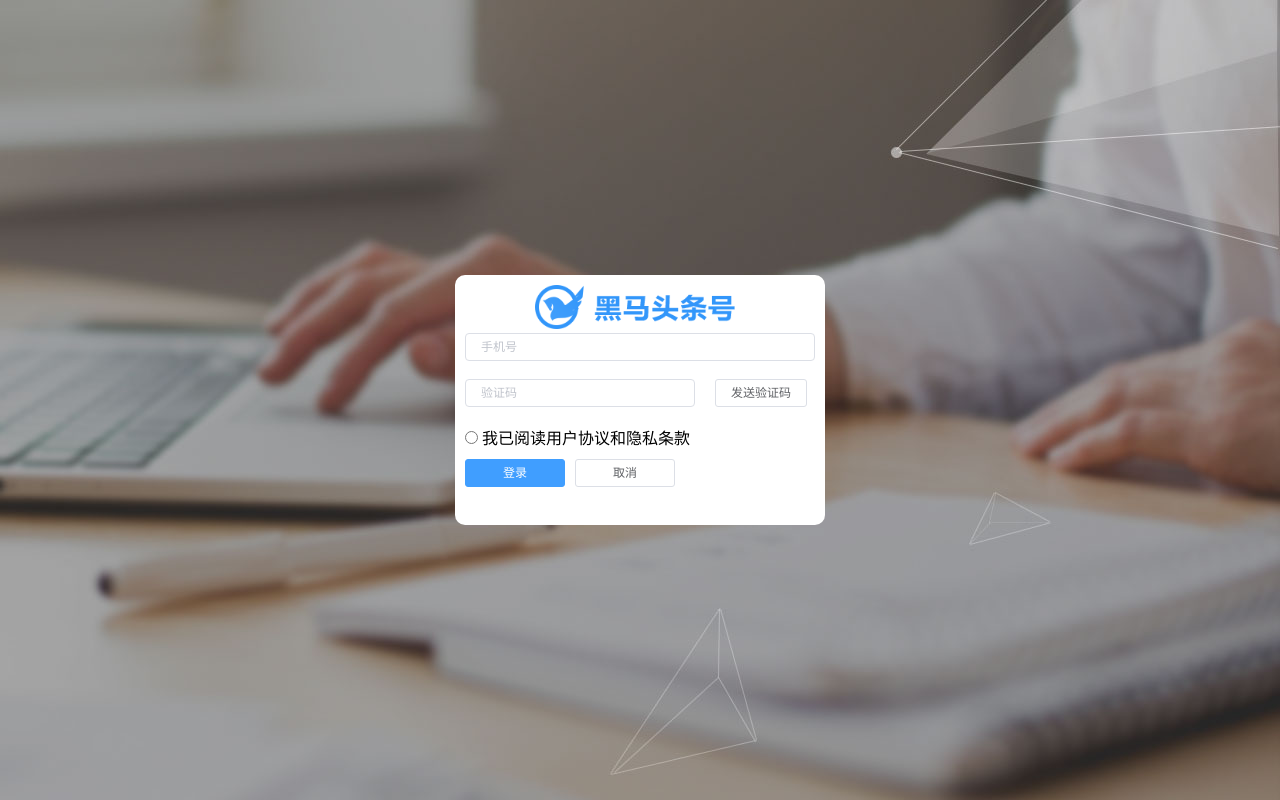
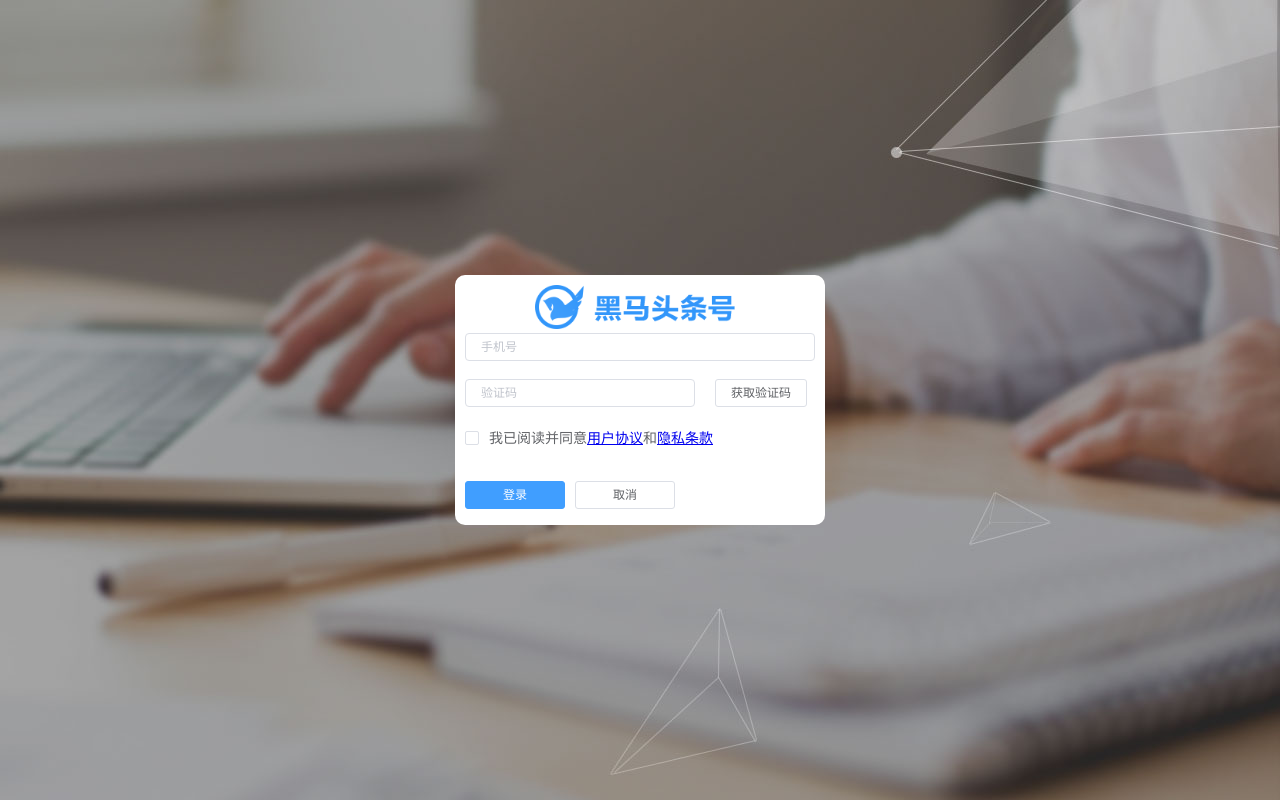
Before and after one commit to 358609107/xiangmu1, a Vue app: page /#/login in a window 1280 px wide. Built offline with nearby package versions, Linux system fonts and the light colour scheme.

Commit message:
登录页面完成

```diff
--- a/src/views/login/index.vue
+++ b/src/views/login/index.vue
@@ -1,15 +1,19 @@
 <template>
   <div class="login-wrap">
-    <el-form class="login-form" ref="form" :model="sizeForm"  size="mini">
+    <el-form class="login-form" ref="form" :model="sizeForm" :rules="rules" size="mini">
       <img src="../../assets/logo_index.png" alt="">
-      <el-form-item >
+      <el-form-item  prop="mobile">
         <el-input  v-model="sizeForm.mobile" placeholder="手机号"></el-input>
       </el-form-item>
-      <el-form-item >
+      <el-form-item  prop="code">
         <el-input class="aaa" v-model="sizeForm.code" placeholder="验证码"></el-input>
-         <el-button class="bbb" @click="handleSendCode">发送验证码</el-button>
-      </el-form-item>
-      <input  type="radio"> 我已阅读用户协议和隐私条款
+         <el-button class="bbb" @click="showGeetest"
+         :disabled ="!!codeTimer"
+         >{{ codeTimer ? `剩余${codeTime}秒` : "获取验证码"}}</el-button>
+      </el-form-item >
+      <el-form-item  prop="agree">
+       <el-checkbox v-model="sizeForm.agree">我已阅读并同意<a href="#">用户协议</a>和<a href="#">隐私条款</a></el-checkbox>
+       </el-form-item >
       <el-form-item>
 
         <el-button class="ccc" type="primary" @click="handleLogin" >登录</el-button>
@@ -28,12 +32,39 @@ export default {
     return {
       sizeForm: {
         mobile: '',
-        code: ''
-      }
+        code: '',
+        agree: ''
+      },
+      rules: {
+        mobile: [
+          { required: true, message: '清输入验证码', trigger: 'blur' },
+          { pattern: /\d{11}/, message: '长度 6 个字符', trigger: 'blur' }
+        ],
+        code: [
+          { required: true, message: '清输入验证码', trigger: 'blur' },
+          { pattern: /\d{6}/, message: '长度 6 个字符', trigger: 'blur' }
+        ],
+        agree: [
+          { required: true, message: '未同意协议' },
+          { pattern: /true/, message: '未同意协议' }
+        ]
+      },
+      codeTimer: null,
+      codeTime: 20
+
     };
   },
   methods: {
     handleLogin () {
+      this.$refs['form'].validate(valid => {
+        if (!valid) {
+
+        }
+      });
+      this.subimiLogin();
+    },
+
+    subimiLogin () {
       const { mobile, code } = this.sizeForm;
       axios({
         method: 'POST',
@@ -56,7 +87,16 @@ export default {
           this.$message.error('登录失败，手机号或验证码错误');
         });
     },
+
     handleSendCode () {
+      this.$refs['form'].validateField('mobile', errorMessage => {
+        if (errorMessage) {
+          return;
+        }
+        this.showGeetest();
+      });
+    },
+    showGeetest () {
       const { mobile } = this.sizeForm;
       axios({
         method: 'GET',
@@ -71,11 +111,11 @@ export default {
           offline: !data.success,
           new_captcha: data.new_captcha,
           product: 'bind'
-        }, function (captchaObj) {
+        }, (captchaObj) => {
           // console.log(captchaObj);
           captchaObj.onReady(function () {
             captchaObj.verify();
-          }).onSuccess(function () {
+          }).onSuccess(() => {
             // console.log(captchaObj.getValidate())
             const { geetest_challenge: challenge,
               geetest_seccode: seccode,
@@ -90,13 +130,24 @@ export default {
                 seccode
               }
             }).then((res) => {
-              console.log(res.data);
+              this.codedown();
             });
-          }).onError(function () {
+          }).onError(() => {
           });
         });
       });
+    },
+    codedown () {
+      this.codeTimer = window.setInterval(() => {
+        this.codeTime--;
+        if (this.codeTime <= 0) {
+          window.clearInterval(this.codeTimer);
+          this.codeTime = 10;
+          this.codeTimer = null;
+        }
+      }, 1000);
     }
+
   }
 };
 </script>
```
